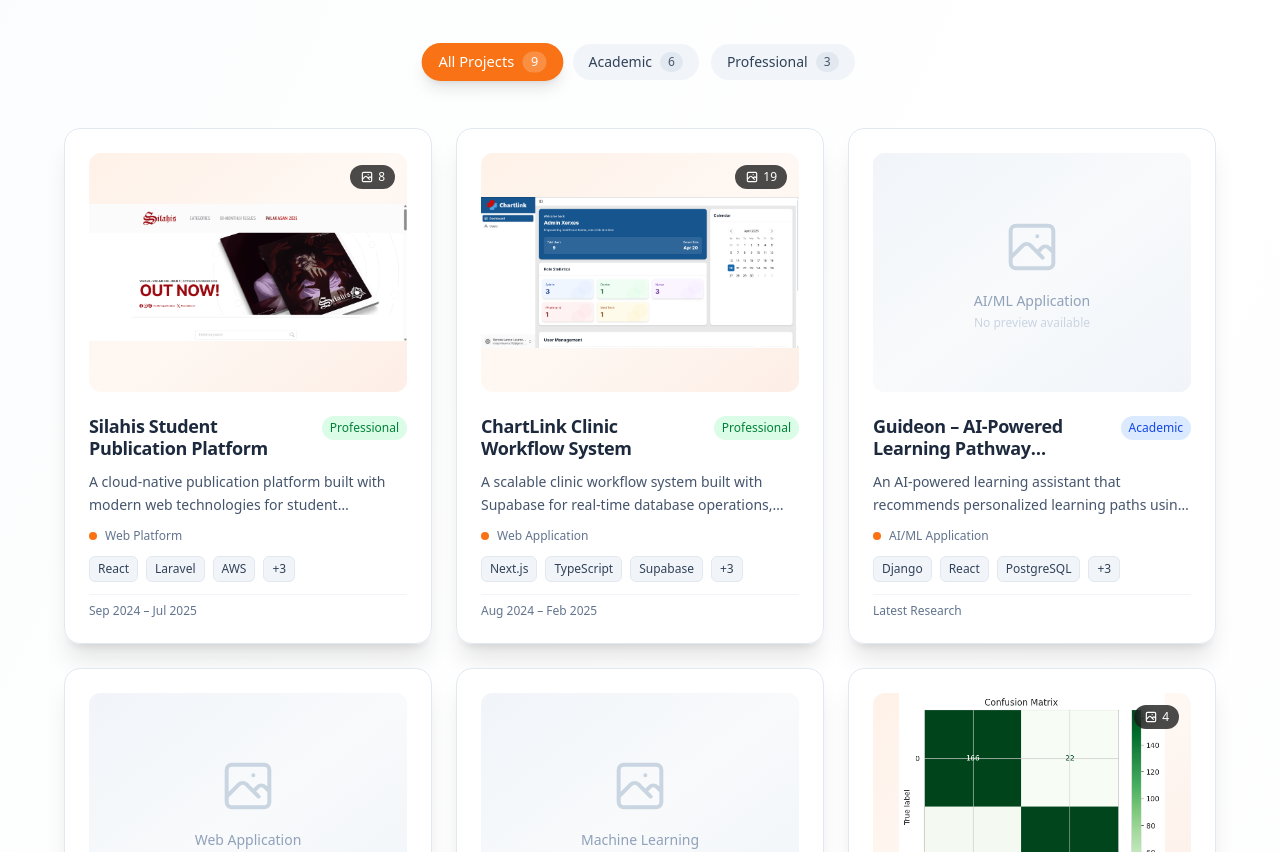
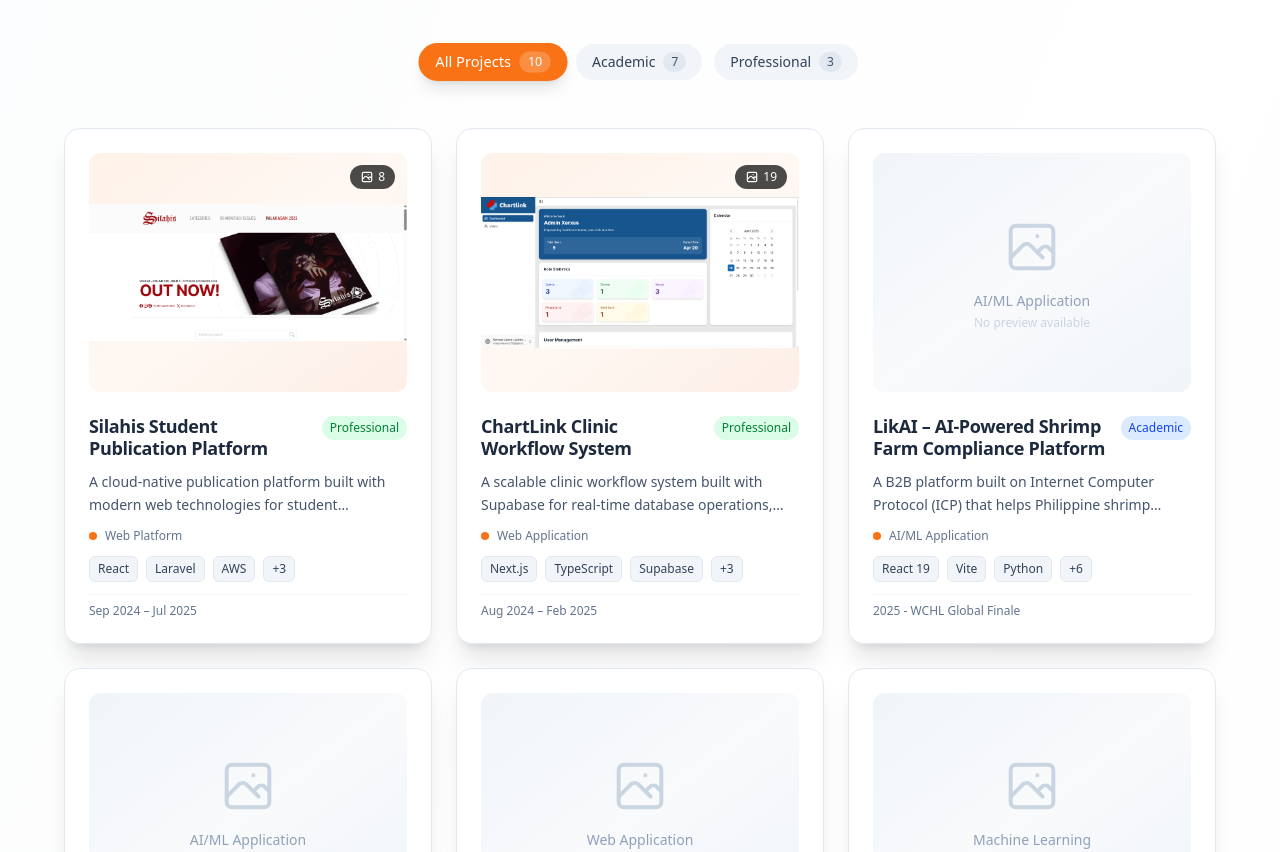
Before and after one commit to lalalance12/portfolio-website, a Next.js app: page / in a window 1280 px wide. Shown: the part 3220-4072 px from the top of the page. Built offline with nearby package versions, Linux system fonts and the light colour scheme.

Commit message:
feat: add new project details for LikAI competition project in ProjectsSection, enhancing project information and showcasing AI integration and achievements

```diff
--- a/src/components/ProjectsSection.tsx
+++ b/src/components/ProjectsSection.tsx
@@ -189,7 +189,49 @@ export default function ProjectsSection() {
         "Successful client project completion",
       ],
     },
-    // 3. Guideon - Featured academic project
+    // 3. LikAI - Competition project (WCHL Global Finale)
+    {
+      id: "likai",
+      title: "LikAI – AI-Powered Shrimp Farm Compliance Platform",
+      description:
+        "A B2B platform built on Internet Computer Protocol (ICP) that helps Philippine shrimp processors transform their supplier network into compliant, resilient farms through AI coaching, real-time monitoring, and on-chain certification.",
+      fullDescription:
+        "LikAI is a blockchain-powered B2B platform competing in the WCHL 2025 Global Finale. Built on the Internet Computer Protocol (ICP), it provides AI-driven coaching to Filipino shrimp farmers for GAqP compliance, real-time supply chain monitoring for processors, and automated on-chain certification via NFTs. My role focused on integrating AI using Python, LangChain, and Grok API for the chatbot and onboarding system, plus frontend development including migrating the architecture from Next.js to Vite React and implementing design improvements.",
+      category: "academic",
+      technologies: [
+        "React 19",
+        "Vite",
+        "Python",
+        "LangChain",
+        "Grok API",
+        "ICP Blockchain",
+        "Motoko",
+        "Radix UI",
+        "Tailwind CSS",
+      ],
+      type: "AI/ML Application",
+      date: "2025 - WCHL Global Finale",
+      isPublic: true,
+      githubUrl: "https://github.com/Web3-Iligan/LikAI",
+      liveUrl: "https://s7zgf-2iaaa-aaaad-qhoyq-cai.icp0.io/",
+      features: [
+        "AI chatbot using LangChain framework with Grok API",
+        "Python-based AI integration for farmer onboarding",
+        "Personalized action plans generated by AI",
+        "24/7 chatbot support for biosecurity guidance",
+        "Real-time supply chain monitoring dashboard",
+        "Automated compliance reporting for export accreditation",
+        "On-chain NFT certification for verifiable credentials",
+        "Internet Identity authentication (ICP)",
+        "Migrated from Next.js to Vite React for better performance",
+      ],
+      achievements: [
+        "Advanced to WCHL 2025 Global Finale (Top 30% globally)",
+        "Built on Internet Computer Protocol blockchain",
+        "Integrated LangChain + Grok API for AI chatbot",
+      ],
+    },
+    // 4. Guideon - Featured academic project
     {
       id: "guideon-chatbot",
       title: "Guideon – AI-Powered Learning Pathway Recommender",
@@ -226,7 +268,7 @@ export default function ProjectsSection() {
         "Research-grade AI application",
       ],
     },
-    // 4. Clinical Management
+    // 5. Clinical Management
     {
       id: "clinical-management",
       title: "Clinical Management System",
@@ -253,7 +295,7 @@ export default function ProjectsSection() {
         "Multi-user role support",
       ],
     },
-    // 5. CNN Flower Classification
+    // 6. CNN Flower Classification
     {
       id: "flower-classification",
       title: "CNN-based Multi-Class Flower Classification",
@@ -287,7 +329,7 @@ export default function ProjectsSection() {
         "Comprehensive dataset handling",
       ],
     },
-    // 6. Heart Disease Prediction
+    // 7. Heart Disease Prediction
     {
       id: "heart-disease-prediction",
       title: "Heart Disease Prediction Model",
@@ -339,7 +381,7 @@ export default function ProjectsSection() {
         "Medical decision support",
       ],
     },
-    // 7. Monte Carlo Simulation
+    // 8. Monte Carlo Simulation
     {
       id: "monte-carlo-simulation",
       title: "Counter-Strike 2 Item Probability Simulation",
@@ -421,7 +463,7 @@ export default function ProjectsSection() {
         "Statistical analysis framework",
       ],
     },
-    // 8. Binary Classification
+    // 9. Binary Classification
     {
       id: "binary-classification",
       title: "Binary Classification Collection",
@@ -448,7 +490,7 @@ export default function ProjectsSection() {
         "Practical implementation examples",
       ],
     },
-    // 9. Multiplexing Videos
+    // 10. Multiplexing Videos
     {
       id: "multiplexing-videos",
       title: "Real-time Video Processing System",
```
